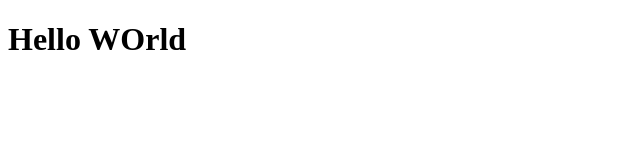
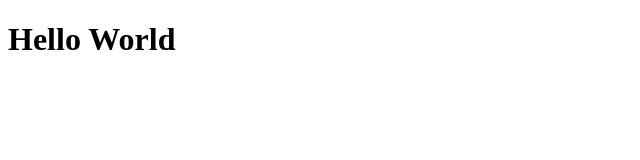
Before and after one commit to nakatoesther/nakato, a plain HTML site: page peer_prog/index.html in a window 1280 px wide. Shown: the full height of the page, 0-640 px from the left. Drawn offline with Linux system fonts and the light colour scheme.

Commit message:
Belay Added Hello World

```diff
--- a/peer_prog/index.html
+++ b/peer_prog/index.html
@@ -8,19 +8,8 @@
 
   <body>
     <script src="https://cdn.freecodecamp.org/testable-projects-fcc/v1/bundle.js"></script>
-    <h1>Hello WOrld</h1>
-    <!--
+    <h1>Hello World</h1>
 
-    Hello Camper!
-
-    For now, the test suite only works in Chrome!
-    Please read the README below in the JS Editor before beginning.
-    Feel free to delete this message once you have read it.
-    Good luck and Happy Coding!
-
-    - The freeCodeCamp Team
-
-    -->
     <script  src="js/index.js"></script>
   </body>
 </html>
```
